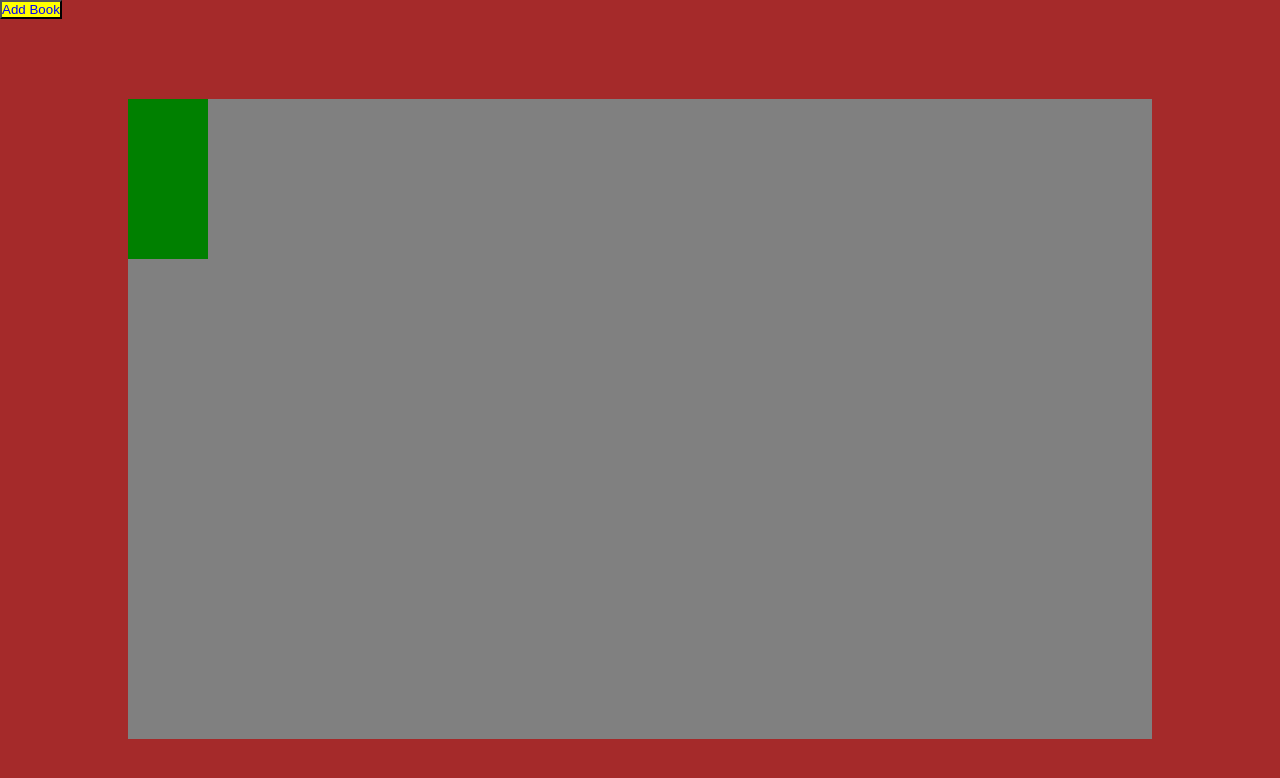
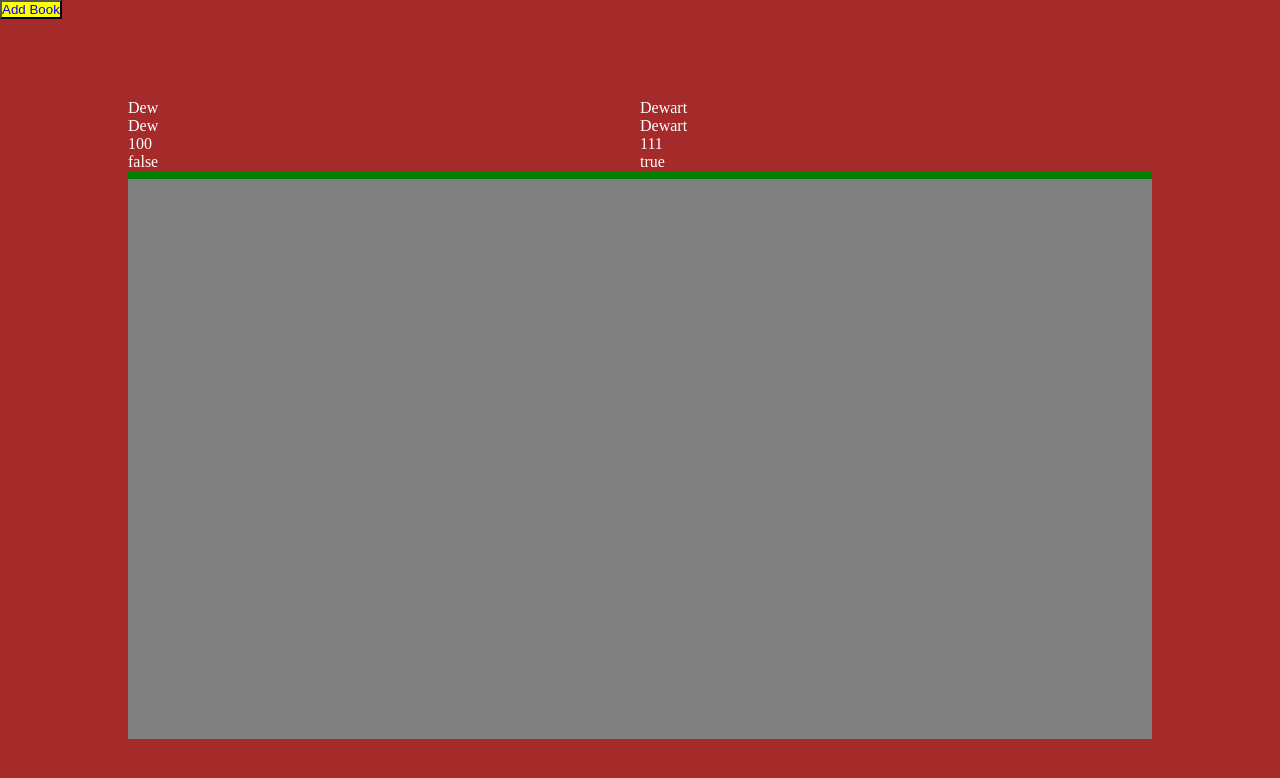
Before and after one commit to Zytaveon/OdinProjectV2, a plain HTML site: page Projects/Library/index.html in a window 1280 px wide. Drawn offline with Linux system fonts and the light colour scheme.

Commit message:
Created a basic in Script, was able to create div elements that will ahve the book info and put into the DOM. Minimal styling to be able to see that the info appears correctly on the page. Currently only books that were manually created display on the page right now.

```diff
--- a/Projects/Library/script.js
+++ b/Projects/Library/script.js
@@ -25,10 +25,10 @@ function Book(title, author, pages, read, id){
         throw Error("You must use the 'new' operator to call the constructor")
     }
 
-    this.title = "Blank"
-    this.author = "Blank"
-    this.pages = 0
-    this.read = false
+    this.title = title
+    this.author = author
+    this.pages = pages
+    this.read = read
     this.id = "Blank"
 }
 
@@ -39,9 +39,40 @@ function addBookToLibrary(){
 
 function displayBooks(){
     for(let i = 0;  i < myLibrary.length; ++i){
+        //New Book Element
         const BookDiv = document.createElement("div");
         BookDiv.classList.add("Book")
+
+        //Add book details to BookDiv and append as child
+        const BookTitleDiv = document.createElement("div")
+        BookTitleDiv.classList.add("BookDetails")
+        BookTitleDiv.classList.add("BookTitle")
+        BookTitleDiv.textContent = myLibrary[i].title
+        BookDiv.appendChild(BookTitleDiv)
+
+        const BookAuthorDiv = document.createElement("div")
+        BookAuthorDiv.classList.add("BookDetails")
+        BookAuthorDiv.classList.add("BookAuthor")
+        BookAuthorDiv.textContent = myLibrary[i].author
+        BookDiv.appendChild(BookAuthorDiv)
+
+        const BookPagesDiv = document.createElement("div")
+        BookPagesDiv.classList.add("BookDetails")
+        BookPagesDiv.classList.add("BookPages")
+        BookPagesDiv.textContent = myLibrary[i].pages
+        BookDiv.appendChild(BookPagesDiv)
+
+        const BookReadDiv = document.createElement("div")
+        BookReadDiv.classList.add("BookDetails")
+        BookReadDiv.classList.add("BookRead")
+        BookReadDiv.textContent = myLibrary[i].read
+        BookDiv.appendChild(BookReadDiv)
+
+
+
+        // BookDiv.classList.add("Book")
         BookContainer.appendChild(BookDiv)
+
     }
 }
 
--- a/Projects/Library/styles.css
+++ b/Projects/Library/styles.css
@@ -8,7 +8,7 @@
     /* TESTING VALUE */
     background-color: grey;
 
-    /* display: flex; */
+    display: flex;
     height: 80vh;
     width: 80vw;
     margin: 10vh 10vw;
@@ -25,3 +25,7 @@
     height: 80px;
     width: 80px;
 }
+
+.BookDetails{
+    color:white;
+}
```
